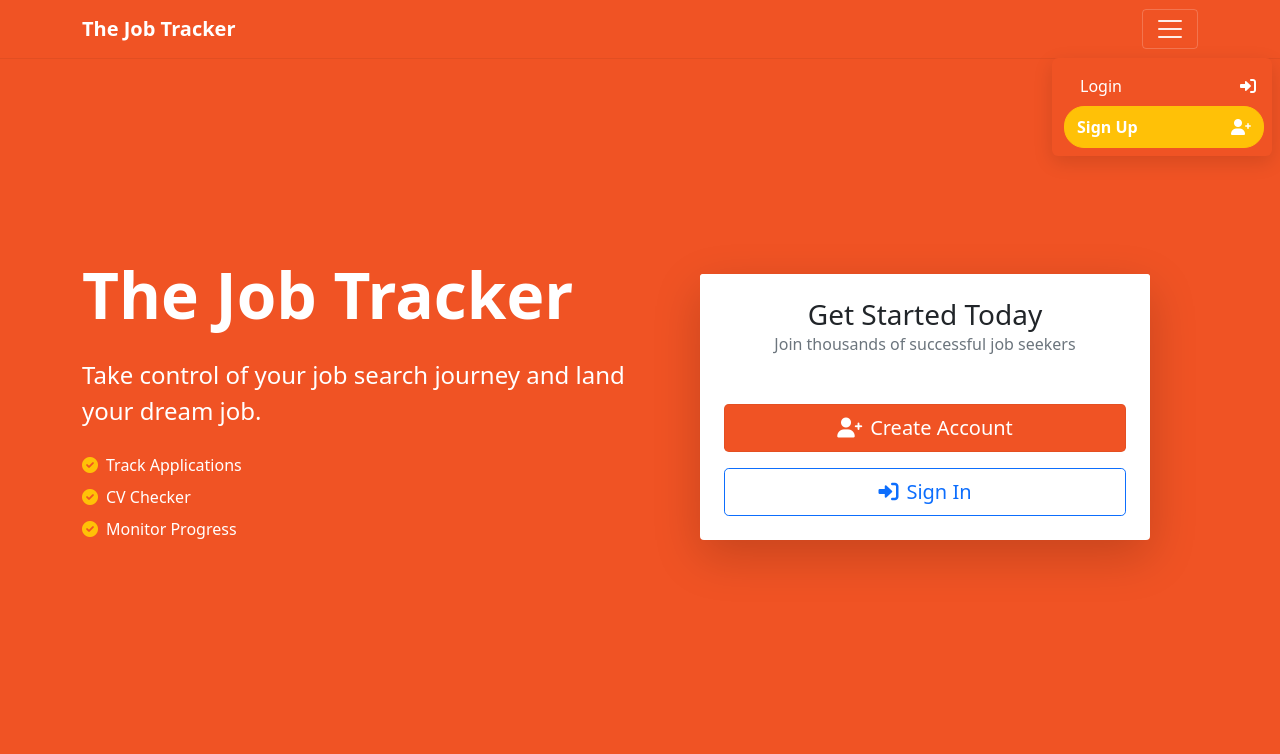
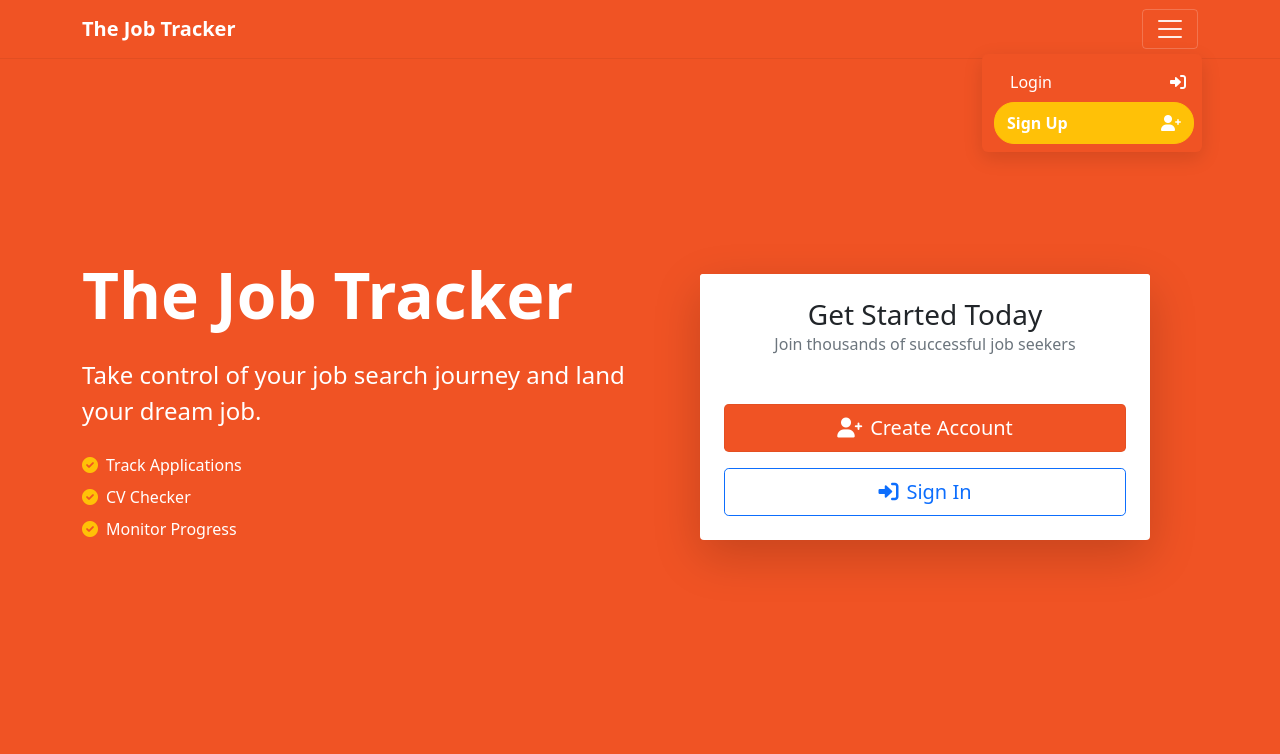
Before and after one commit to xGodai/Job-Tracker-, a Django app: page / in a window 1280 px wide, after a click that opens the changed part. Shown: the top 754 px of the page. Run offline with Django 5.2, Linux system fonts and the light colour scheme; some libraries are stand-ins or nearby versions.

Commit message:
Refactor navbar collapse behavior for improved alignment and responsiveness; ensure dropdown respects container width across all viewport sizes.

```diff
--- a/static/css/main.css
+++ b/static/css/main.css
@@ -203,25 +203,40 @@
     margin: 0.25rem auto;
 }
 
-/* Make collapsed navbar behave like a right-aligned dropdown under the burger button */
 .navbar {
     position: relative; /* anchor absolute-positioned collapse */
 }
+
+/* Anchor the collapse to the inner container so it aligns under the brand
+   and respects the page's container width. This keeps the dropdown behaviour
+   consistent on all viewport sizes. */
+.navbar .container {
+    position: relative;
+}
+
 .navbar .navbar-collapse {
     position: absolute;
-    top: 100%;
-    right: 0.5rem; /* align to the right edge, just below the toggler */
+    /* place it just under the navbar bar with a small gap */
+    top: calc(100% + 0.25rem);
+    right: 0.5rem;
+    left: auto;
     min-width: 220px;
+    max-width: 360px; /* prevent it from growing too wide on large screens */
+    width: auto;
     background: var(--bs-primary, #f05324);
     border-radius: 0.375rem;
     padding: 0.5rem 0.25rem;
     box-shadow: 0 6px 20px rgba(0,0,0,0.12);
     display: none; /* hidden when collapsed */
     z-index: 1085;
+    transform-origin: top right;
+    pointer-events: auto;
 }
+
 .navbar .navbar-collapse.show {
     display: block; /* show when toggled */
 }
+
 .navbar .navbar-nav {
     flex-direction: column; /* stack items vertically inside the dropdown */
     align-items: flex-end; /* right-align items inside the dropdown */
```
